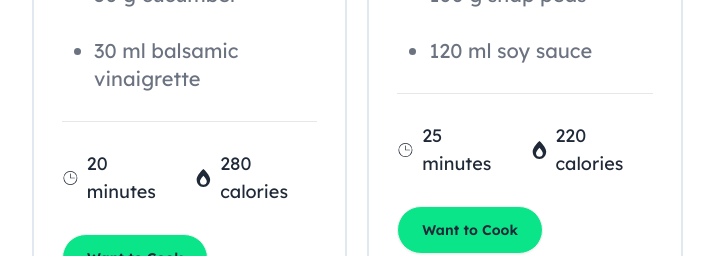
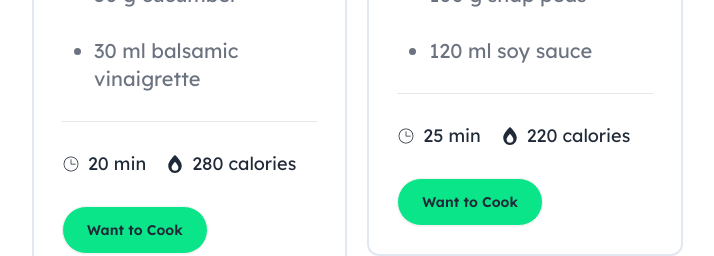
Before and after one commit to sadekcric/assignment-7-cooking, a React (Vite) app: page / in a window 1280 px wide. Shown: the part 1800-2056 px from the top of the page, without its empty margins (104-818 px from the left). Built offline with nearby package versions, Linux system fonts and the light colour scheme.

Commit message:
word correction

```diff
--- a/src/Components/OurRecipes/DisplayProduct/ProductCartDesign.jsx
+++ b/src/Components/OurRecipes/DisplayProduct/ProductCartDesign.jsx
@@ -32,7 +32,7 @@ const ProductCartDesign = ({item, handleWantCook}) => {
             <div className='flex gap-5 items-center text-lg'>
               <div className='flex gap-2 items-center'>
               <CiClock2 />
-              <p>{item['preparing_time']} minutes</p>
+              <p>{item['preparing_time']} min</p>
               </div>
 
               <div className='flex gap-2 items-center'>
```
